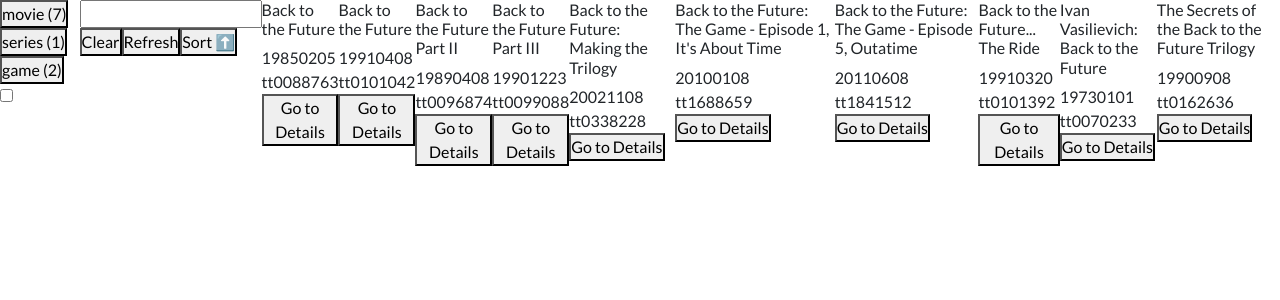
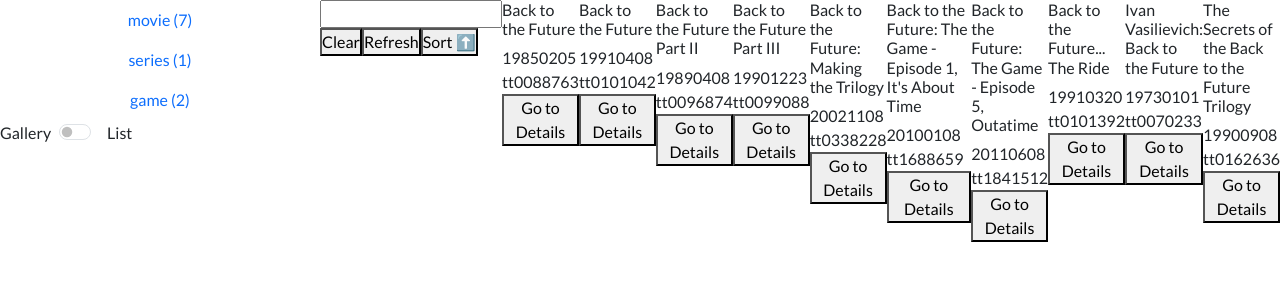
Before and after one commit to OferTauber/Films-and-games, a React (Create React App) app: page / in a window 1280 px wide. Shown: the top 300 px of the page. Built offline with nearby package versions, Linux system fonts and the light colour scheme.

Commit message:
Nav 50% done

```diff
--- a/src/store-connected-components/Nav.tsx
+++ b/src/store-connected-components/Nav.tsx
@@ -4,40 +4,46 @@ import { observer } from "mobx-react-lite";
 import { useStore } from "../misc/useStore";
 import { View } from "../misc/types";
 
+import { Toggle, Tab } from "../ui-components";
+
 interface NavProps {
   categories: Record<string, number>;
   onSelection: (category: string) => void;
+  activeCategory: string;
   view: View;
   toggleView: () => void;
 }
 const UnconnectedNav: React.FC<NavProps> = ({
   categories,
   onSelection,
+  activeCategory,
   view,
   toggleView,
 }) => {
   const keys = Object.keys(categories);
 
   return (
-    <nav>
-      <div>
+    <nav className="flex-column col-3">
+      <div className="nav flex-column nav-pills ">
         {keys.map((category) => {
-          const onClick = () => onSelection(category);
           const label = `${category} (${categories[category]})`;
+          const isActive = category === activeCategory;
 
           return (
-            <button key={category} {...{ onClick }}>
-              {label}
-            </button>
+            <Tab
+              key={category}
+              {...{ label, value: category, onClick: onSelection, isActive }}
+            />
           );
         })}
       </div>
-      {/* Replace with a molecule */}
-      <input
+
+      <Toggle
         {...{
-          type: "checkbox",
-          checked: view === View.Gallery,
-          onChange: () => toggleView(),
+          isChecked: Boolean(view === View.Gallery),
+          onChange: toggleView,
+          labelLeft: "Gallery",
+          labelRight: "List",
         }}
       />
     </nav>
@@ -45,11 +51,23 @@ const UnconnectedNav: React.FC<NavProps> = ({
 };
 
 export const StoreConnected = () => {
-  const { categories, onCategorySelection, view, toggleView } = useStore();
+  const {
+    categories,
+    onCategorySelection,
+    view,
+    toggleView,
+    categoryToDisplay,
+  } = useStore();
 
   return (
     <UnconnectedNav
-      {...{ categories, onSelection: onCategorySelection, view, toggleView }}
+      {...{
+        categories,
+        onSelection: onCategorySelection,
+        view,
+        toggleView,
+        activeCategory: categoryToDisplay ?? "",
+      }}
     />
   );
 };
--- a/src/ui-components/Button/Button.tsx
+++ b/src/ui-components/Button/Button.tsx
@@ -1,5 +1,4 @@
 import React from "react";
-import "bootstrap/dist/css/bootstrap.min.css";
 
 interface ButtonProps {
   onClick: () => void;
--- a/src/ui-components/Input/Input.tsx
+++ b/src/ui-components/Input/Input.tsx
@@ -1,5 +1,5 @@
 import React from "react";
-import "bootstrap/dist/css/bootstrap.min.css";
+
 import "./Input.css";
 
 export interface InputProps {
--- a/src/ui-components/Tab/Tab.tsx
+++ b/src/ui-components/Tab/Tab.tsx
@@ -1,6 +1,4 @@
 import React from "react";
-
-import "bootstrap/dist/css/bootstrap.min.css";
 
 export interface TabProps {
   label: string;
--- a/src/ui-components/Toggle/Toggle.tsx
+++ b/src/ui-components/Toggle/Toggle.tsx
@@ -1,5 +1,5 @@
 import React from "react";
-import "bootstrap/dist/css/bootstrap.min.css";
+
 import "./Toggle.css";
 
 export interface ToggleProps {
@@ -29,6 +29,7 @@ export const Toggle: React.FC<ToggleProps> = ({
             className: "form-check-input cursor-pointer",
             type: "checkbox",
             checked: isChecked,
+            onChange: () => {}, // Since 'onChange' is attached to the parent div's click - no need to provide a functioning 'onChange'. This is only to handel React Warning that no onChange was provided
           }}
         />
       </div>
```
